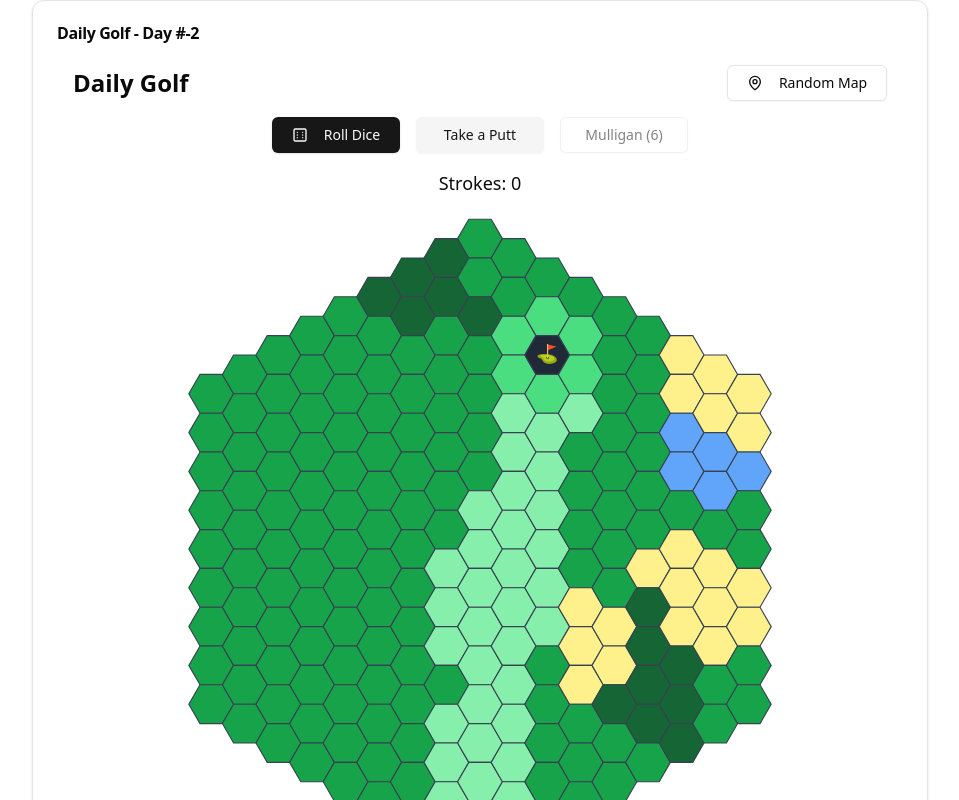
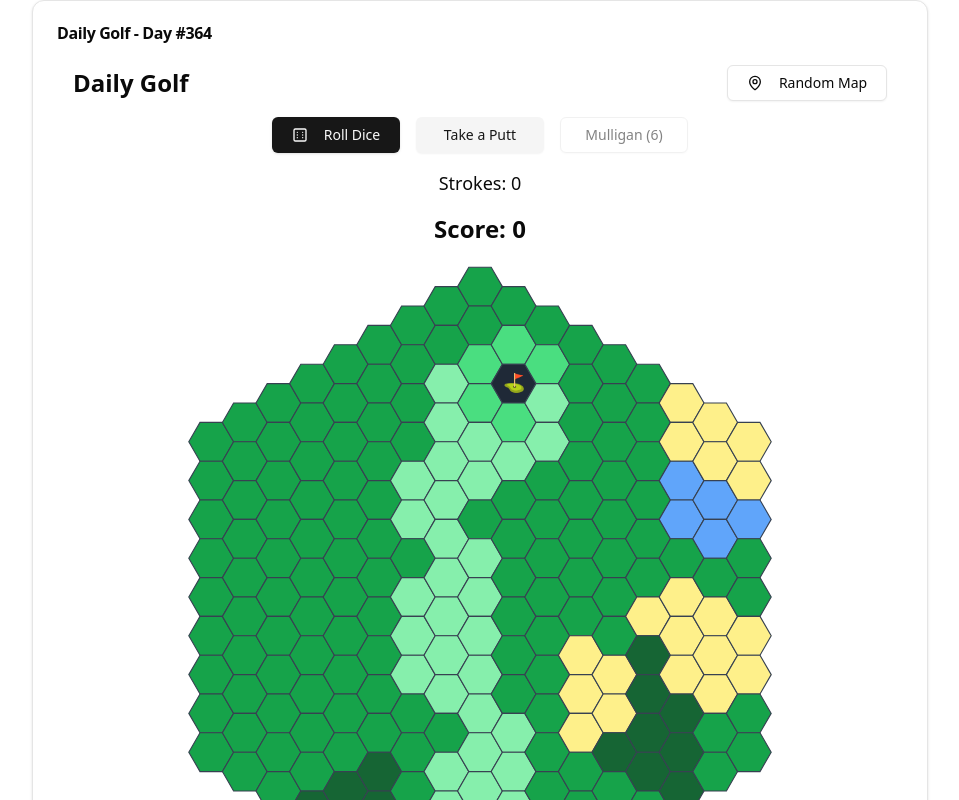
Before and after one commit to jbatch/daily-golf, a React (Vite) app: page / in a window 1280 px wide. Shown: the top 800 px of the page, without its empty margins (160-1119 px from the left). Built offline with nearby package versions, Linux system fonts and the light colour scheme.

Commit message:
Adds scoring system

```diff
--- a/src/DiceGolfGame.tsx
+++ b/src/DiceGolfGame.tsx
@@ -1,14 +1,16 @@
 import { useState, useCallback, useEffect } from "react";
 import { Card, CardHeader, CardTitle, CardContent } from "@/components/ui/card";
 import { CubeCoord } from "./types";
-import { useDiceGolf } from "./useDiceGolfHook";
+import { checkGameOver, isValidMove, useDiceGolf } from "./useDiceGolfHook";
 import { generateCourse } from "./courseGeneration";
 import GameControls from "./GameControls";
 import CourseRenderer from "./CourseRenderer";
 import GameOverDialog from "./GameOverDialog";
+import { ShotScore, useGolfScoring } from "./useGolfScoring";
+import ScoreDisplay from "./ScoreDisplay";
 
 const getDayNumber = () => {
-  const start = new Date("2025-01-13").getTime();
+  const start = new Date("2024-01-13").getTime();
   const now = new Date().getTime();
   return Math.floor((now - start) / (1000 * 60 * 60 * 24));
 };
@@ -22,8 +24,8 @@ const getDateSeed = () => {
 
 const DiceGolfGame = () => {
   const [hoveredHex, setHoveredHex] = useState<CubeCoord | null>(null);
+  const [lastShot, setLastShot] = useState<ShotScore | null>(null);
   const [showGameOver, setShowGameOver] = useState(false);
-
   const {
     actions: { rollDice, moveToHex, useMulligan, takePutt },
     course,
@@ -31,6 +33,47 @@ const DiceGolfGame = () => {
     rolling,
     resetGame,
   } = useDiceGolf(generateCourse(getDateSeed()));
+
+  const { scoreState, recordShot } = useGolfScoring(course);
+
+  const handleMove = useCallback(
+    (coord: CubeCoord) => {
+      if (!isValidMove(coord, gameState.validMoves)) return;
+
+      const shotScore = recordShot(
+        gameState.playerPosition,
+        coord,
+        gameState.lastRoll,
+        checkGameOver(
+          coord,
+          gameState.lastRoll,
+          gameState.playerPosition,
+          course.end
+        ).gameOver
+      );
+      setLastShot(shotScore);
+
+      // Mark any collected bonuses as used
+      if (shotScore.bonusesCollected.length > 0) {
+        shotScore.bonusesCollected.forEach((key) => {
+          if (course.bonuses[key]) {
+            course.bonuses[key].used = true;
+          }
+        });
+      }
+
+      moveToHex(coord);
+    },
+    [
+      course.bonuses,
+      course.end,
+      gameState.lastRoll,
+      gameState.playerPosition,
+      gameState.validMoves,
+      moveToHex,
+      recordShot,
+    ]
+  );
 
   // Show game over dialog when game is complete
   useEffect(() => {
@@ -67,11 +110,13 @@ const DiceGolfGame = () => {
               lastRoll={gameState.lastRoll}
             />
 
+            <ScoreDisplay scoreState={scoreState} lastShot={lastShot} />
+
             <CourseRenderer
               grid={course.grid}
               validMoves={gameState.validMoves}
               playerPosition={gameState.playerPosition}
-              onHexClick={moveToHex}
+              onHexClick={handleMove}
               onHexHover={setHoveredHex}
             />
 
@@ -90,6 +135,9 @@ const DiceGolfGame = () => {
         score={gameState.strokes}
         mulligansUsed={6 - gameState.mulligansLeft}
         dayNumber={getDayNumber()}
+        strokes={gameState.strokes}
+        skillShots={0}
+        bonusesCollected={0}
       />
     </div>
   );
--- a/src/GameOverDialog.tsx
+++ b/src/GameOverDialog.tsx
@@ -13,23 +13,32 @@ import { Button } from "@/components/ui/button";
 interface GameOverDialogProps {
   isOpen: boolean;
   onClose: () => void;
-  score: number;
+  strokes: number;
   mulligansUsed: number;
   dayNumber: number;
+  score: number;
+  skillShots: number;
+  bonusesCollected: number;
 }
 
 const GameOverDialog: React.FC<GameOverDialogProps> = ({
   isOpen,
   onClose,
   score,
+  strokes,
+  skillShots,
+  bonusesCollected,
   mulligansUsed,
   dayNumber,
 }) => {
   const handleShare = () => {
     const shareText =
       `🏌️ Daily Golf #${dayNumber}\n` +
-      `Strokes: ${score}\n` +
+      `Score: ${score}\n` +
+      `Strokes: ${strokes}\n` +
       `Mulligans: ${6 - mulligansUsed}/6\n` +
+      `Skill Shots: ${skillShots}\n` +
+      `Bonuses: ${bonusesCollected}\n` +
       `https://dailygolf.game`;
 
     navigator.clipboard.writeText(shareText);
@@ -42,8 +51,20 @@ const GameOverDialog: React.FC<GameOverDialogProps> = ({
           <AlertDialogTitle>Course Complete! 🎉</AlertDialogTitle>
           <AlertDialogDescription>
             <div className="mt-4 space-y-2">
-              <p>Final Score: {score}</p>
-              <p>Mulligans Used: {6 - mulligansUsed}/6</p>
+              <div className="text-xl font-bold">Final Score: {score}</div>
+              <div className="space-y-1 text-sm grid grid-cols-2 gap-1">
+                <div>Strokes:</div>
+                <div className="text-right">{strokes}</div>
+
+                <div>Mulligans Used:</div>
+                <div className="text-right">{mulligansUsed}/6</div>
+
+                <div>Skill Shots:</div>
+                <div className="text-right">{skillShots}</div>
+
+                <div>Bonuses Collected:</div>
+                <div className="text-right">{bonusesCollected}</div>
+              </div>
             </div>
           </AlertDialogDescription>
         </AlertDialogHeader>
--- /dev/null
+++ b/src/ScoreDisplay.tsx
@@ -0,0 +1,57 @@
+import React from "react";
+import { ShotScore, ScoreState } from "./useGolfScoring";
+
+interface ScoreDisplayProps {
+  scoreState: ScoreState;
+  lastShot: ShotScore | null;
+}
+
+const ScoreDisplay: React.FC<ScoreDisplayProps> = ({
+  scoreState,
+  lastShot,
+}) => {
+  return (
+    <div className="flex flex-col gap-2">
+      <div className="text-2xl font-bold text-center">
+        Score: {scoreState.totalScore}
+      </div>
+
+      {scoreState.currentMultiplier > 1 && (
+        <div className="text-sm text-purple-600 text-center">
+          Current Multiplier: {scoreState.currentMultiplier.toFixed(1)}x
+        </div>
+      )}
+
+      {scoreState.skillShotStreak > 0 && (
+        <div className="text-sm text-green-600 text-center">
+          Skill Shot Streak: {scoreState.skillShotStreak}
+        </div>
+      )}
+
+      {lastShot && (
+        <div className="flex flex-col gap-1 text-sm border-t border-gray-200 mt-2 pt-2">
+          <div className="font-semibold">Last Shot:</div>
+          <div className="flex justify-between">
+            <span>Base Points:</span>
+            <span>{lastShot.points}</span>
+          </div>
+          {lastShot.multiplier > 1 && (
+            <div className="flex justify-between text-purple-600">
+              <span>Multiplier:</span>
+              <span>{lastShot.multiplier}x</span>
+            </div>
+          )}
+          {lastShot.isSkillShot && (
+            <div className="text-green-600">Skill Shot!</div>
+          )}
+          <div className="font-semibold flex justify-between">
+            <span>Shot Total:</span>
+            <span>{lastShot.points * lastShot.multiplier}</span>
+          </div>
+        </div>
+      )}
+    </div>
+  );
+};
+
+export default ScoreDisplay;
--- a/src/courseGeneration.ts
+++ b/src/courseGeneration.ts
@@ -1,59 +1,59 @@
-import { GRID_SIZE, TerrainType, CubeCoord, CourseState } from "./types";
+import {
+  GRID_SIZE,
+  TerrainType,
+  CubeCoord,
+  CourseState,
+  Bonus,
+  BonusType,
+} from "./types";
 import { bezierPoint, getHexNeighbors } from "./hexUtils";
 import { noise2D, randomFromSeed } from "./noiseUtils";
 
-const generateStartAndEnd = (): { start: CubeCoord; end: CubeCoord } => {
-  // Define start point
+const generateStartAndEnd = (
+  seed: number
+): { start: CubeCoord; end: CubeCoord } => {
+  // Define start point near bottom center
   const start: CubeCoord = { q: 0, r: GRID_SIZE - 1, s: -GRID_SIZE + 1 };
 
-  // Define end point in top third of map
+  // Define end point in top third of map with controlled randomness
   const topThirdHeight = Math.floor(GRID_SIZE * 0.33);
   const edgeBuffer = 2;
 
-  // Try to place hole until valid position is found
-  let end: CubeCoord;
-  do {
   const minQ = -Math.floor(GRID_SIZE / 2) + edgeBuffer;
   const maxQ = Math.floor(GRID_SIZE / 2) - edgeBuffer;
   const minR = -GRID_SIZE + edgeBuffer;
   const maxR = -GRID_SIZE + topThirdHeight;
 
-    const q = minQ + Math.floor(Math.random() * (maxQ - minQ + 1));
-    const r = minR + Math.floor(Math.random() * (maxR - minR + 1));
+  // Use seeded random for end point position
+  const q = minQ + Math.floor(randomFromSeed(0, 1, seed) * (maxQ - minQ + 1));
+  const r = minR + Math.floor(randomFromSeed(1, 1, seed) * (maxR - minR + 1));
   const s = -q - r;
 
-    if (
-      Math.abs(q) <= GRID_SIZE &&
-      Math.abs(r) <= GRID_SIZE &&
-      Math.abs(s) <= GRID_SIZE
-    ) {
-      end = { q, r, s };
-      break;
-    }
-    // eslint-disable-next-line no-constant-condition
-  } while (true);
-
+  const end = { q, r, s };
   return { start, end };
 };
 
 const generateControlPoints = (
   start: CubeCoord,
-  end: CubeCoord
+  end: CubeCoord,
+  seed: number
 ): CubeCoord[] => {
-  const numPoints = 6 + Math.floor(Math.random() * 3);
+  // Use seed to determine number of control points
+  const numPoints = 6 + Math.floor(randomFromSeed(0, 2, seed) * 3);
   const controlPoints = [start];
 
   for (let i = 1; i < numPoints - 1; i++) {
     const progress = i / (numPoints - 1);
     const baseR = start.r + (end.r - start.r) * progress;
 
+    // Use seeded noise for lateral variation
     const lateralVariation = Math.sin(progress * Math.PI) * 2.5;
+    const lateralRandom = randomFromSeed(i, 2, seed) - 0.5;
+
     const pointQ = Math.floor(
-      start.q +
-        (end.q - start.q) * progress +
-        (Math.random() - 0.5) * lateralVariation
+      start.q + (end.q - start.q) * progress + lateralRandom * lateralVariation
     );
-    const pointR = Math.floor(baseR + (Math.random() - 0.5));
+    const pointR = Math.floor(baseR + (randomFromSeed(i, 3, seed) - 0.5));
 
     controlPoints.push({
       q: pointQ,
@@ -96,7 +96,8 @@ const generateFairwaySegments = (
 
 const generateGreen = (
   grid: Record<string, TerrainType>,
-  end: CubeCoord
+  end: CubeCoord,
+  seed: number
 ): void => {
   const greenRadius = 2;
   const queue = [end];
@@ -114,6 +115,9 @@ const generateGreen = (
       Math.abs(current.s - end.s);
 
     if (distToHole <= greenRadius && grid[key] !== undefined) {
+      // Use noise to create slightly irregular green shape
+      const greenNoise = noise2D(current.q, current.r, seed + 1000);
+      if (greenNoise > 0.3 || distToHole <= 1) {
         grid[key] = TerrainType.GREEN;
         processedGreen.add(key);
 
@@ -122,6 +126,46 @@ const generateGreen = (
         }
       }
     }
+  }
+};
+
+const generateBonusCells = (
+  grid: Record<string, TerrainType>,
+  seed: number
+): Record<string, Bonus> => {
+  const bonuses: Record<string, Bonus> = {};
+
+  // Place bonus cells along fairway and rough
+  const validHexes = Object.entries(grid).filter(
+    // eslint-disable-next-line @typescript-eslint/no-unused-vars
+    ([_, value]) => value === TerrainType.FAIRWAY || value === TerrainType.ROUGH
+  );
+
+  // Generate a fixed number of each bonus type
+  const bonusTypes = [
+    { type: BonusType.MULTIPLIER_2X, value: 2, count: 2 },
+    { type: BonusType.MULTIPLIER_3X, value: 3, count: 1 },
+    { type: BonusType.POINTS_500, value: 500, count: 3 },
+    { type: BonusType.EXTRA_MULLIGAN, value: 1, count: 1 },
+  ];
+
+  bonusTypes.forEach(({ type, value, count }, typeIndex) => {
+    for (let i = 0; i < count; i++) {
+      const randomIndex = Math.floor(
+        randomFromSeed(i, typeIndex + 10, seed) * validHexes.length
+      );
+      const [key] = validHexes[randomIndex];
+      bonuses[key] = {
+        type,
+        value,
+        used: false,
+      };
+      // Remove used hex from available positions
+      validHexes.splice(randomIndex, 1);
+    }
+  });
+
+  return bonuses;
 };
 
 const generateHazards = (
@@ -138,11 +182,13 @@ const generateHazards = (
 
   // Generate feature centers
   for (let i = 0; i < numFeatures; i++) {
-    const randomHex =
-      roughHexes[Math.floor(randomFromSeed(i, 0, seed) * roughHexes.length)];
-    if (!randomHex) continue;
+    const randomIndex = Math.floor(
+      randomFromSeed(i, 0, seed) * roughHexes.length
+    );
+    const [key] = roughHexes[randomIndex];
+    if (!key) continue;
 
-    const [q, r] = randomHex[0].split(",").map(Number);
+    const [q, r] = key.split(",").map(Number);
     const s = -q - r;
     const positionNoise = noise2D(q / 3, r / 3, seed + i);
 
@@ -212,10 +258,10 @@ export const generateCourse = (seed: number): CourseState => {
   }
 
   // Generate start and end points
-  const { start, end } = generateStartAndEnd();
+  const { start, end } = generateStartAndEnd(seed);
 
   // Generate control points for the fairway
-  const controlPoints = generateControlPoints(start, end);
+  const controlPoints = generateControlPoints(start, end, seed);
 
   // Create fairway with strategic gaps
   const processedHexes = new Set<string>();
@@ -237,7 +283,7 @@ export const generateCourse = (seed: number): CourseState => {
         (cp) => Math.abs(cp.q - q) + Math.abs(cp.r - r) < 2
       );
 
-      // Add some randomness to fairway width
+      // Add some randomness to fairway width using seeded noise
       const fairwayVariation = noise2D(t * 5, 0, seed) > 0.7;
 
       // Basic fairway hex
@@ -260,14 +306,18 @@ export const generateCourse = (seed: number): CourseState => {
   });
 
   // Generate green area
-  generateGreen(grid, end);
+  generateGreen(grid, end, seed);
 
   // Generate hazards
   generateHazards(grid, seed);
 
+  // Generate bonus cells
+  const bonuses = generateBonusCells(grid, seed);
+
   // Place tee and hole
   grid[`${start.q},${start.r},${start.s}`] = TerrainType.TEE;
   grid[`${end.q},${end.r},${end.s}`] = TerrainType.HOLE;
+  console.log({ bonuses });
 
-  return { grid, start, end, seed };
+  return { grid, bonuses, start, end, seed };
 };
--- a/src/types.ts
+++ b/src/types.ts
@@ -10,6 +10,19 @@ export enum TerrainType {
   TEE = 6,
   HOLE = 7,
   GREEN = 8,
+}
+
+export enum BonusType {
+  MULTIPLIER_2X = "2x",
+  MULTIPLIER_3X = "3x",
+  POINTS_500 = "points500",
+  EXTRA_MULLIGAN = "mulligan",
+}
+
+export interface Bonus {
+  type: BonusType;
+  value: number;
+  used: boolean;
 }
 
 export const TerrainColors: Record<TerrainType, string> = {
@@ -37,6 +50,7 @@ export interface Point {
 
 export interface CourseState {
   grid: Record<string, TerrainType>;
+  bonuses: Record<string, Bonus>;
   start: CubeCoord;
   end: CubeCoord;
   seed: number;
--- /dev/null
+++ b/src/useGolfScoring.ts
@@ -0,0 +1,147 @@
+import { useState, useCallback } from "react";
+import { CubeCoord, CourseState, TerrainType, BonusType } from "./types";
+import { getHexDistance, getHexesInLine } from "./useDiceGolfHook";
+
+export interface ShotScore {
+  points: number;
+  bonusesCollected: string[];
+  multiplier: number;
+  isSkillShot: boolean;
+}
+
+export interface ScoreState {
+  totalScore: number;
+  currentMultiplier: number;
+  shotHistory: ShotScore[];
+  collectedBonuses: Set<string>;
+  skillShotStreak: number;
+}
+
+export const useGolfScoring = (course: CourseState) => {
+  const [scoreState, setScoreState] = useState<ScoreState>({
+    totalScore: 0,
+    currentMultiplier: 1,
+    shotHistory: [],
+    collectedBonuses: new Set(),
+    skillShotStreak: 0,
+  });
+
+  const calculateShotScore = useCallback(
+    (
+      from: CubeCoord,
+      to: CubeCoord,
+      roll: number | null,
+      isGameOver: boolean
+    ): ShotScore => {
+      const shotScore: ShotScore = {
+        points: 0,
+        bonusesCollected: [],
+        multiplier: scoreState.currentMultiplier,
+        isSkillShot: false,
+      };
+
+      // Base points for the shot
+      shotScore.points += 100;
+
+      // Check for water carry (skill shot)
+      const pathHexes = getHexesInLine(from, to);
+      let hasWater = false;
+      for (const hex of pathHexes) {
+        const key = `${hex.q},${hex.r},${hex.s}`;
+        if (course.grid[key] === TerrainType.WATER) {
+          hasWater = true;
+          break;
+        }
+      }
+      if (hasWater) {
+        shotScore.points += 250;
+        shotScore.isSkillShot = true;
+      }
+
+      // Check for long putt
+      if (isGameOver && roll === 1) {
+        const distance = getHexDistance(from, to);
+        if (distance >= 3) {
+          shotScore.points += distance * 100;
+          shotScore.isSkillShot = true;
+        }
+      }
+
+      // Check for collecting bonuses
+      const toKey = `${to.q},${to.r},${to.s}`;
+      const bonus = course.bonuses[toKey];
+      if (bonus && !bonus.used && !scoreState.collectedBonuses.has(toKey)) {
+        switch (bonus.type) {
+          case BonusType.MULTIPLIER_2X:
+            shotScore.multiplier = 2;
+            break;
+          case BonusType.MULTIPLIER_3X:
+            shotScore.multiplier = 3;
+            break;
+          case BonusType.POINTS_500:
+            shotScore.points += 500;
+            break;
+          // Extra mulligan is handled by the game state
+        }
+        shotScore.bonusesCollected.push(toKey);
+      }
+
+      return shotScore;
+    },
+    [
+      course.bonuses,
+      course.grid,
+      scoreState.collectedBonuses,
+      scoreState.currentMultiplier,
+    ]
+  );
+
+  const recordShot = useCallback(
+    (
+      from: CubeCoord,
+      to: CubeCoord,
+      roll: number | null,
+      isGameOver: boolean
+    ) => {
+      const shotScore = calculateShotScore(from, to, roll, isGameOver);
+
+      setScoreState((prev) => {
+        // Update streak
+        const newStreak = shotScore.isSkillShot ? prev.skillShotStreak + 1 : 0;
+
+        // Calculate new multiplier (base + streak bonus)
+        const streakBonus = Math.min(newStreak * 0.1, 0.5); // Max 50% bonus from streak
+        const newMultiplier = Math.max(1, shotScore.multiplier + streakBonus);
+
+        // Add collected bonuses to the set
+        const newCollectedBonuses = new Set(prev.collectedBonuses);
+        shotScore.bonusesCollected.forEach((b) => newCollectedBonuses.add(b));
+
+        return {
+          totalScore: prev.totalScore + shotScore.points * shotScore.multiplier,
+          currentMultiplier: newMultiplier,
+          shotHistory: [...prev.shotHistory, shotScore],
+          collectedBonuses: newCollectedBonuses,
+          skillShotStreak: newStreak,
+        };
+      });
+
+      return shotScore;
+    },
+    [calculateShotScore]
+  );
+
+  const calculateFinalScore = useCallback(
+    (mulligansLeft: number) => {
+      const mulliganBonus = mulligansLeft * 100;
+      return scoreState.totalScore + mulliganBonus;
+    },
+    [scoreState.totalScore]
+  );
+
+  return {
+    scoreState,
+    recordShot,
+    calculateFinalScore,
+  };
+};
```
Also changed, not shown: 1 other file (tests, documents, lock files or other folders). Lines whose indentation alone changed are shown as unchanged.
